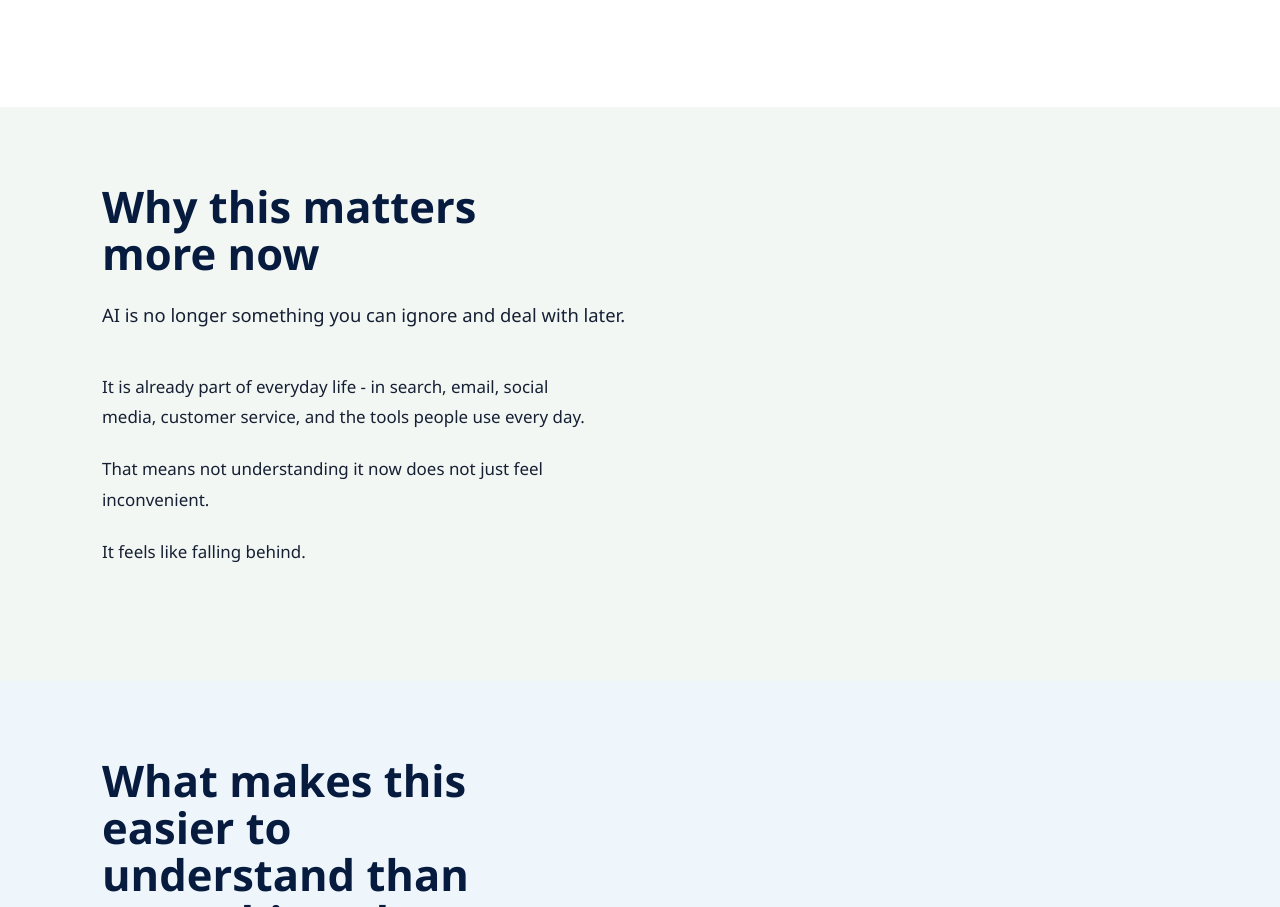
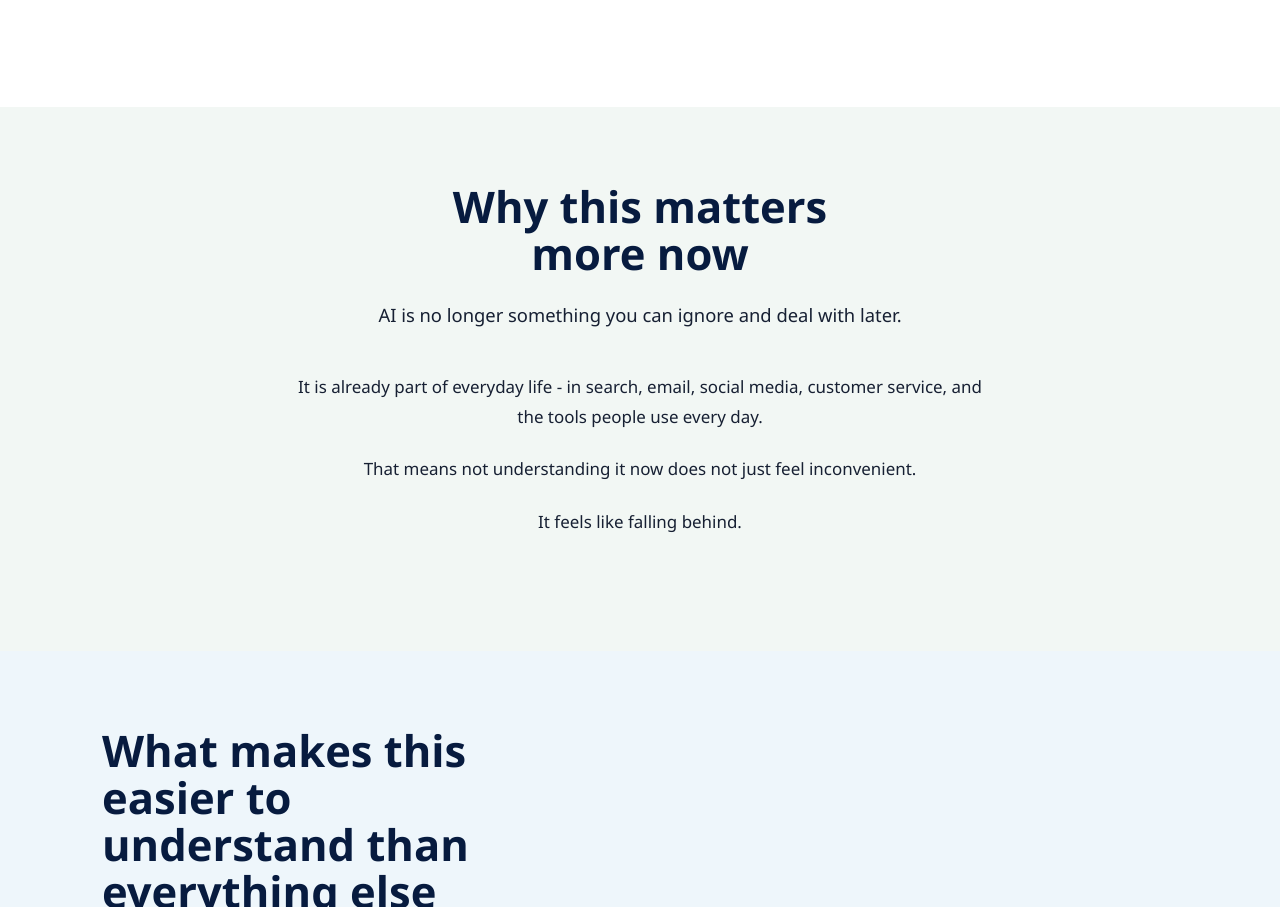
Before and after one commit to freddiegibz/aicalmguide2, a plain HTML site: page index.html in a window 1280 px wide. Shown: the part 1521-2428 px from the top of the page. Drawn offline with Linux system fonts and the light colour scheme.

Commit message:
Update landing page copy

```diff
--- a/index.html
+++ b/index.html
@@ -417,6 +417,7 @@
         width: min(100%, 1140px);
         margin: 0 auto;
         padding: 76px 32px 92px;
+        text-align: center;
       }
 
       .now-heading {
@@ -425,6 +426,8 @@
         font-size: clamp(2rem, 3.4vw, 3rem);
         line-height: 1.08;
         max-width: 17ch;
+        margin-left: auto;
+        margin-right: auto;
       }
 
       .now-subhead {
@@ -433,11 +436,13 @@
         color: var(--text);
         font-size: 1.15rem;
         line-height: 1.7;
+        margin-left: auto;
+        margin-right: auto;
       }
 
       .now-grid {
         display: grid;
-        grid-template-columns: minmax(0, 0.95fr) minmax(320px, 1.05fr);
+        grid-template-columns: minmax(0, 1fr);
         gap: 28px;
         align-items: start;
         margin-top: 42px;
@@ -447,6 +452,8 @@
         color: var(--text);
         font-size: 1.06rem;
         line-height: 1.78;
+        max-width: 44rem;
+        margin: 0 auto;
       }
 
       .now-copy p {
```
